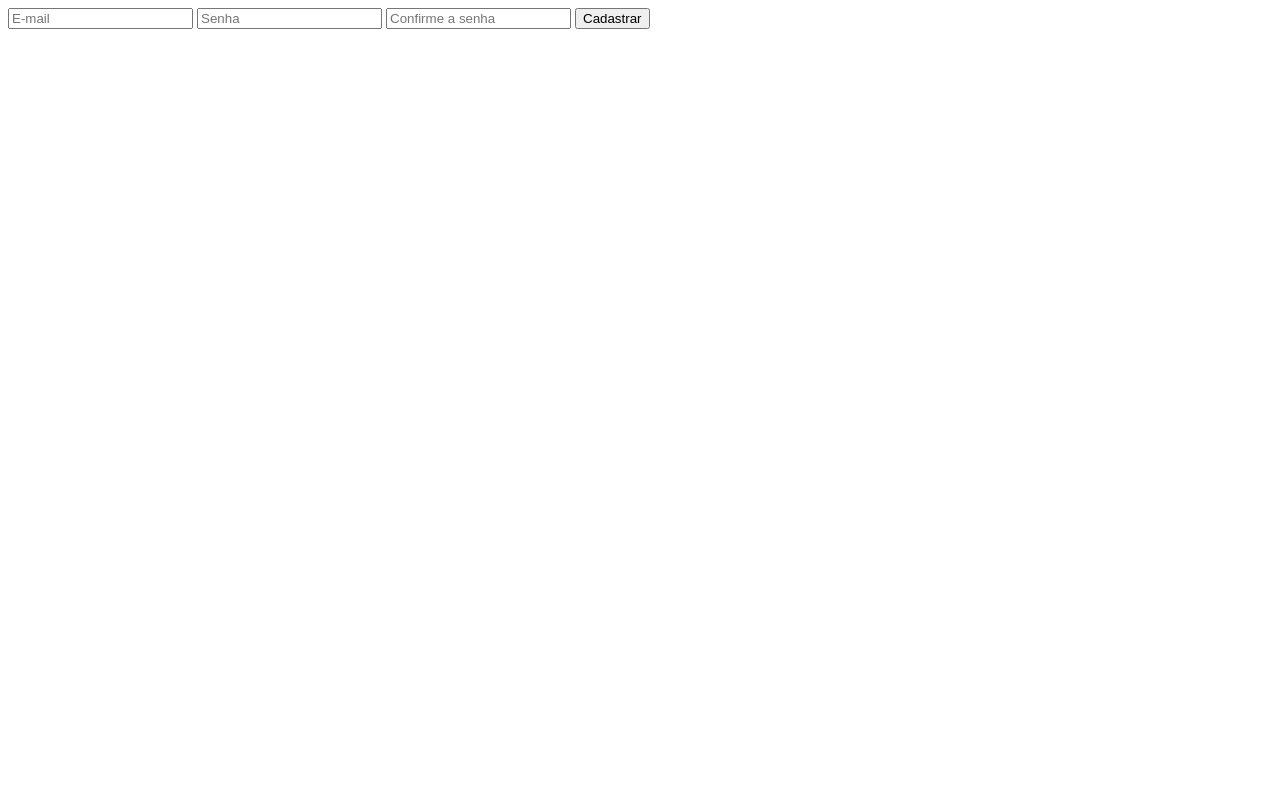
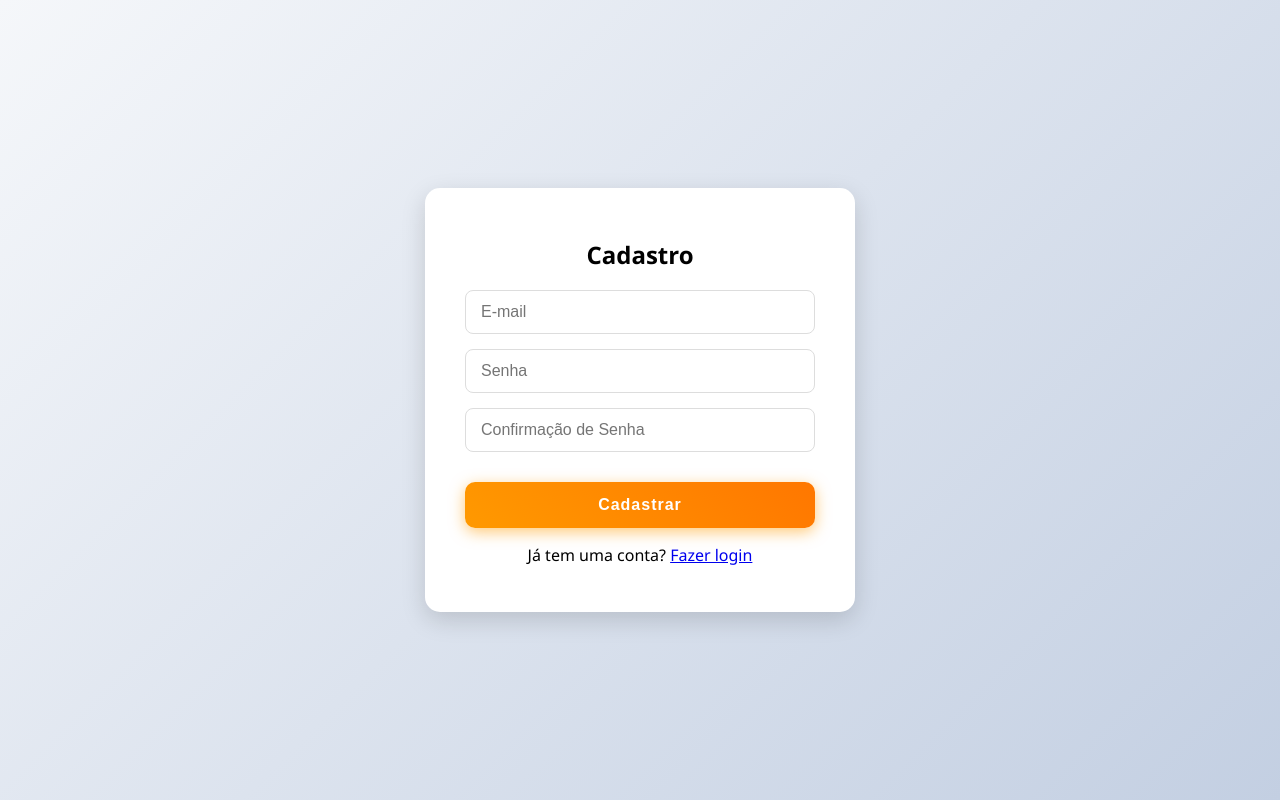
Before and after one commit to Phellipe19/Project-API-Integration, a plain HTML site: page cadastro.html in a window 1280 px wide. Drawn offline with Linux system fonts and the light colour scheme.

Commit message:
Update Tela de Cadastro
Criando uma tela de cadastro

```diff
--- a/cadastro.html
+++ b/cadastro.html
@@ -1,8 +1,22 @@
+<!DOCTYPE html>
+<html lang="pt-BR">
+<head>
+  <meta charset="UTF-8">
+  <title>Cadastro</title>
+  <link rel="stylesheet" href="style.css">
+</head>
+<body>
+  <div class="login-container">
+    <h2>Cadastro</h2>
     <form id="cadastroForm">
       <input type="email" id="email" placeholder="E-mail" required>
       <input type="password" id="senha" placeholder="Senha" required>
-    <input type="password" id="confirmarSenha" placeholder="Confirme a senha" required>
+      <input type="password" id="senhaConfirmada" placeholder="Confirmação de Senha" required>
       <button type="submit">Cadastrar</button>
       <p id="mensagemErro" class="erro"></p>
+      <p class="cadastro-link">Já tem uma conta? <a href="index.html">Fazer login</a></p>
     </form>
-  <script src="cadastro.js"></script>
+  </div>
+  <script type="module" src="cadastro.js"></script>
+</body>
+</html>
```
Lines whose indentation alone changed are shown as unchanged.
